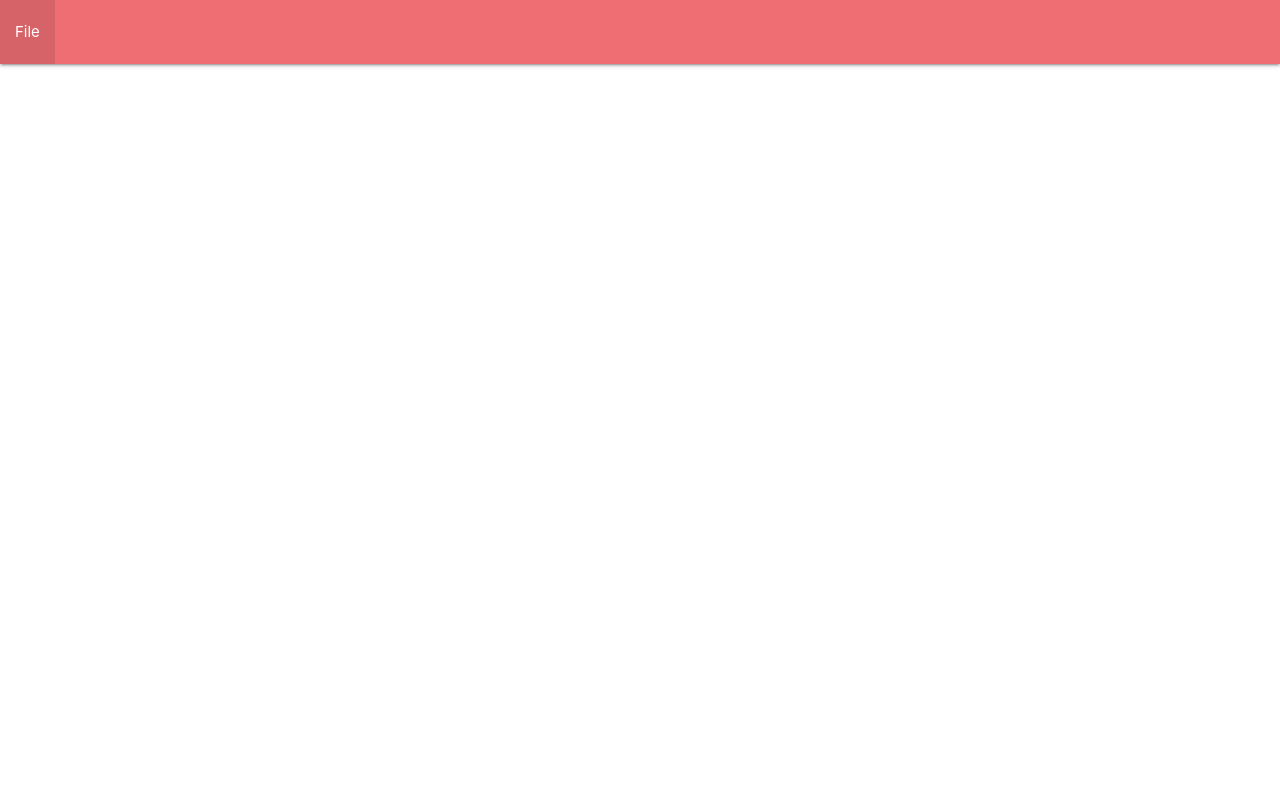
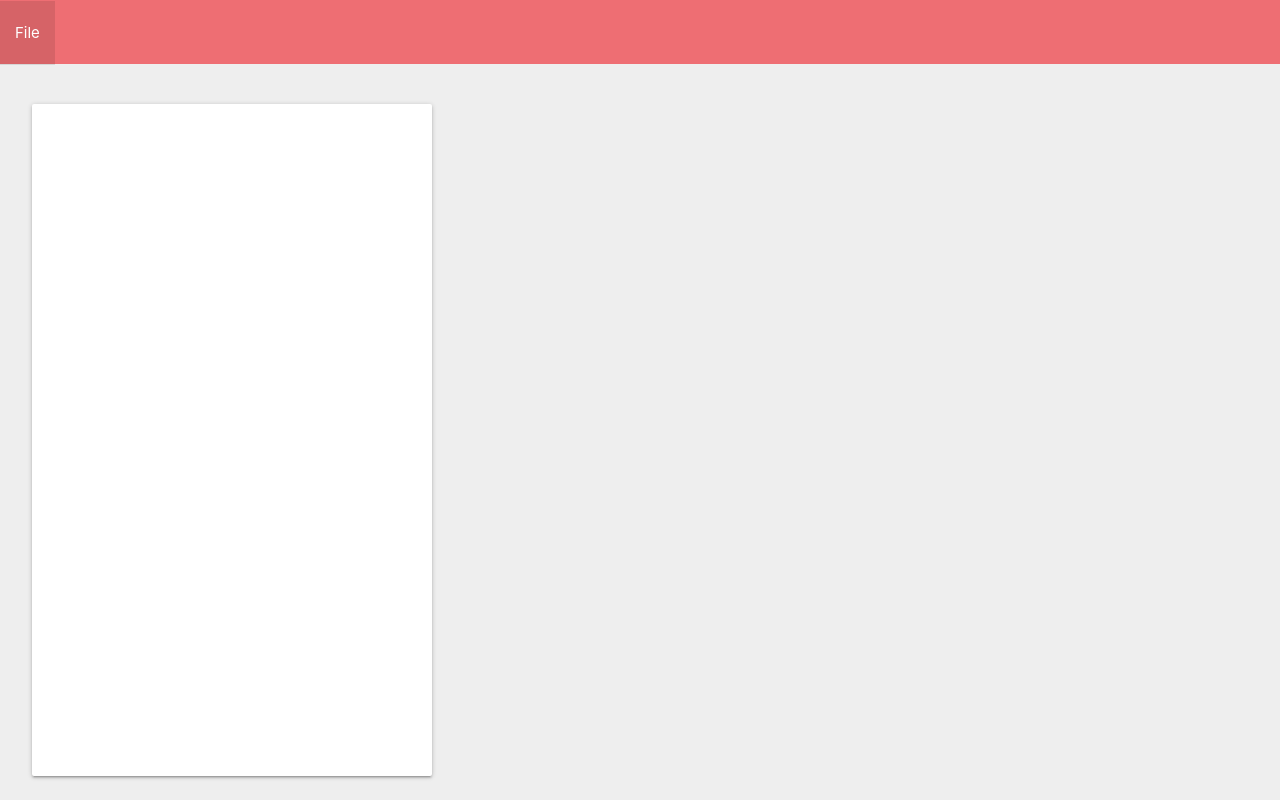
Before and after one commit to ShaneByrne0963/wirefree-old, a plain HTML site: page index.html in a window 1280 px wide. Drawn offline with nearby package versions, Linux system fonts and the light colour scheme.

Commit message:
Add side panel to left of page

```diff
--- a/assets/css/style.css
+++ b/assets/css/style.css
@@ -0,0 +1,32 @@
+/* General Purpose Classes */
+
+.w-100 {
+    width: 100%;
+}
+
+.h-100 {
+    height: 100%;
+}
+
+/* Main */
+
+#body-container {
+    height: 100vh;
+    display: grid;
+    grid-template-rows: auto 1fr;
+}
+
+#main-body {
+    position: relative;
+    background-color: #EEEEEE;
+}
+
+/* Side Panel */
+
+#side-panel {
+    position: absolute;
+    top: 32px;
+    left: 32px;
+    width: 400px;
+    height: calc(100% - 64px);
+}
--- a/index.html
+++ b/index.html
@@ -10,13 +10,22 @@
     <link rel="stylesheet" href="assets/css/style.css" type="text/css">
 </head>
 <body>
-    <nav>
-        <div class="nav-wrapper">
-            <ul id="nav-mobile" class="hide-on-med-and-down">
-                <li><a href="#">File</a></li>
-            </ul>
+    <div id="body-container">
+        <!-- Top navigation -->
+        <nav>
+            <div class="nav-wrapper">
+                <ul id="nav-mobile" class="hide-on-med-and-down">
+                    <li><a class="waves-effect waves-light" href="#">File</a></li>
+                </ul>
+            </div>
+        </nav>
+        <!-- Container for the side panel -->
+        <div id="main-body">
+            <div id="side-panel" class="card">
+            </div>
         </div>
-    </nav>
+
+    </div>
     <!-- Materialize JavaScript -->
     <script src="https://cdnjs.cloudflare.com/ajax/libs/materialize/1.0.0/js/materialize.min.js"></script>
 </body>
```
